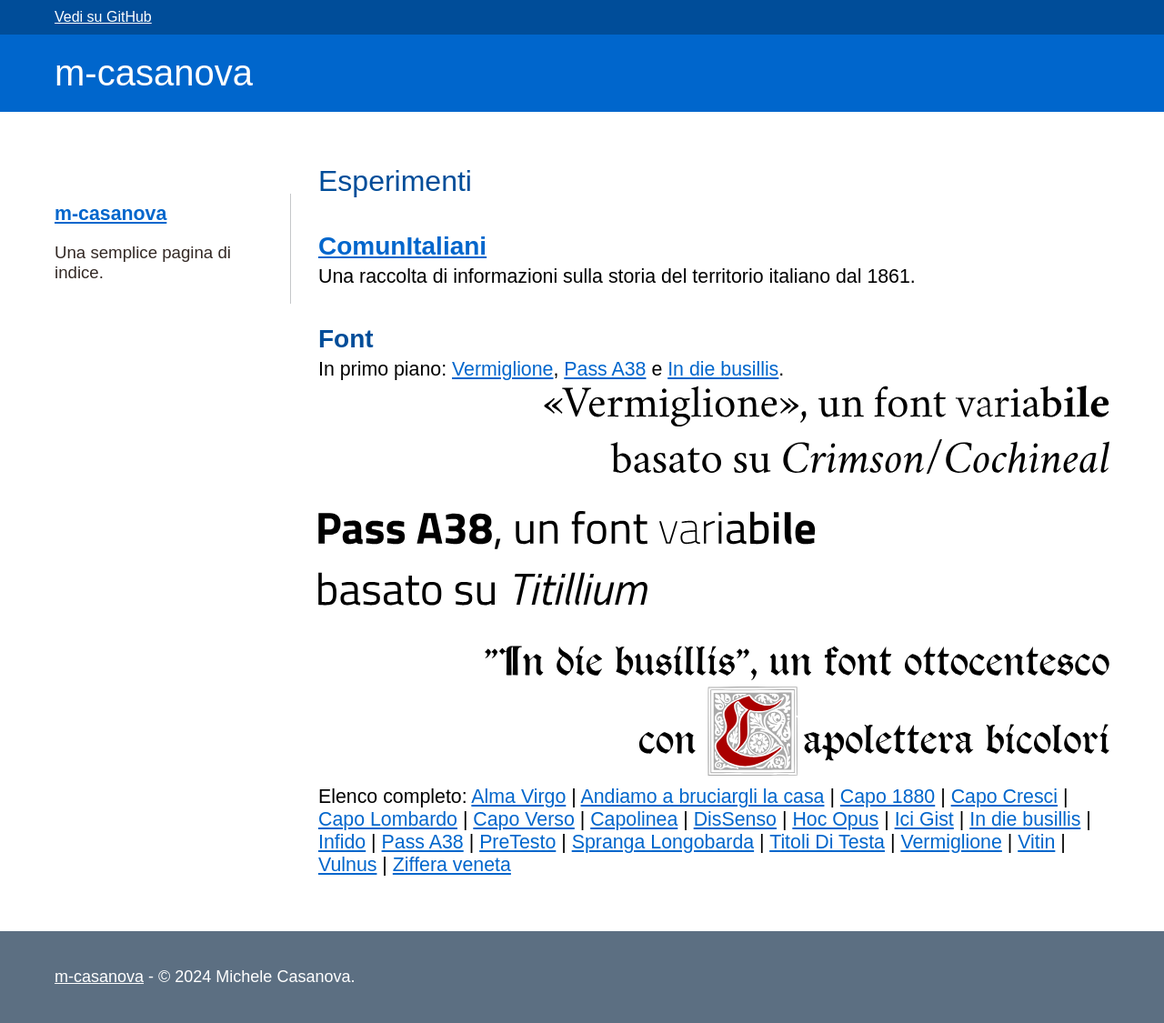
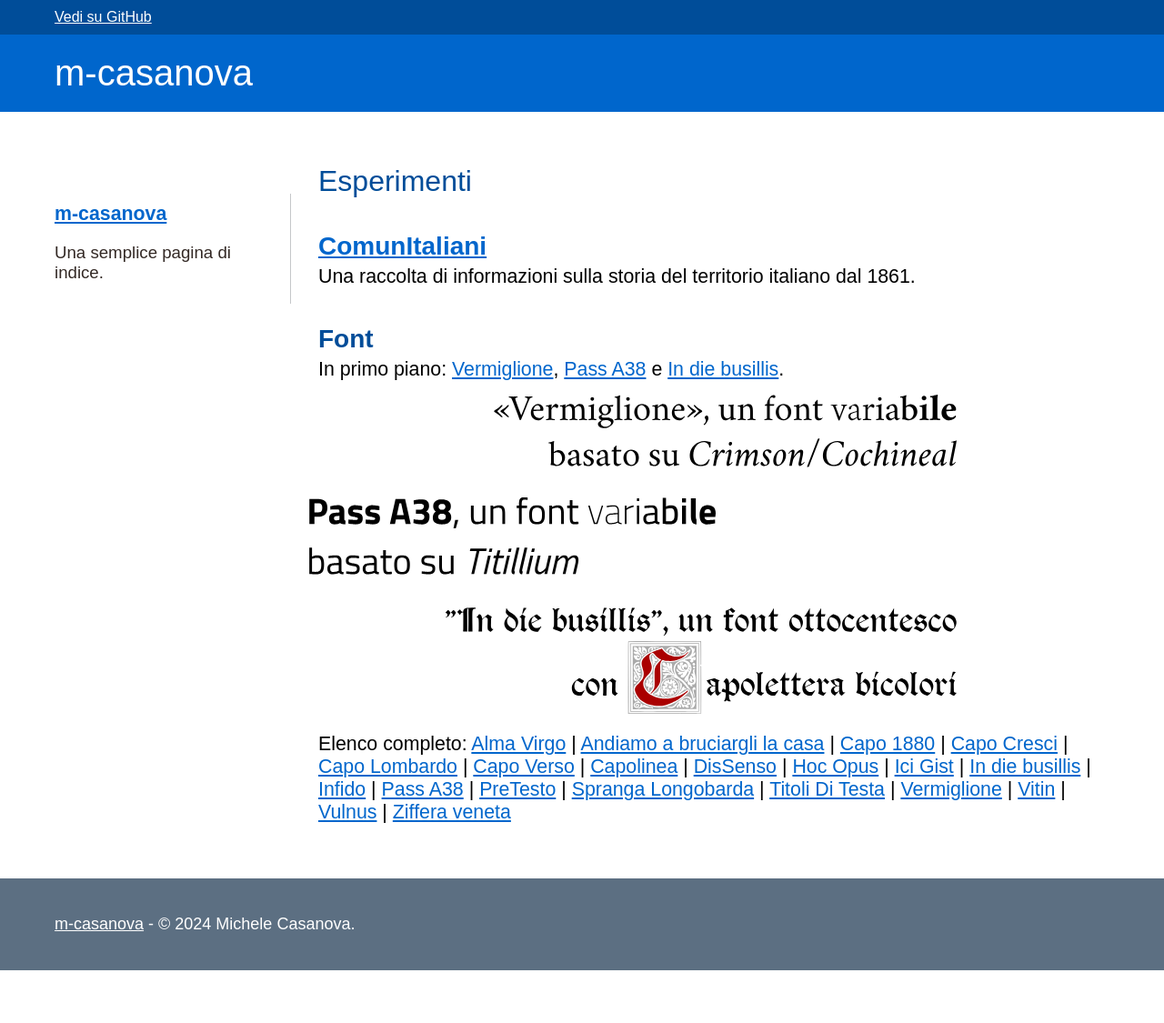
Before and after one commit to m-casanova/m-casanova.github.io, a Jekyll site: the page built from index.md, in a window 1280 px wide. Shown: the whole page at 91% size. Built offline with Jekyll 4.4.1, drawn with Linux system fonts in a browser that asks for light colours; some web fonts are replaced; after the commit the page ends 1067 px from its top, so only the background shows below that.

Commit message:
Update index.md

```diff
--- a/index.md
+++ b/index.md
@@ -13,7 +13,7 @@ Una raccolta di informazioni sulla storia del territorio italiano dal 1861.
 
 In primo piano: [Vermiglione](/Vermiglione), [Pass A38](/Pass-A38) e [In die busillis](/In-die-busillis).
 
-<img src="/assets/img/font.svg" width="100%">
+<p class="imm"><img src="/assets/img/font.svg" width="80%"></p>
 
 Elenco completo: [Alma Virgo](/AlmaVirgo) |
 [Andiamo a bruciargli la casa](/AndiamoABruciargliLaCasa) |
```
